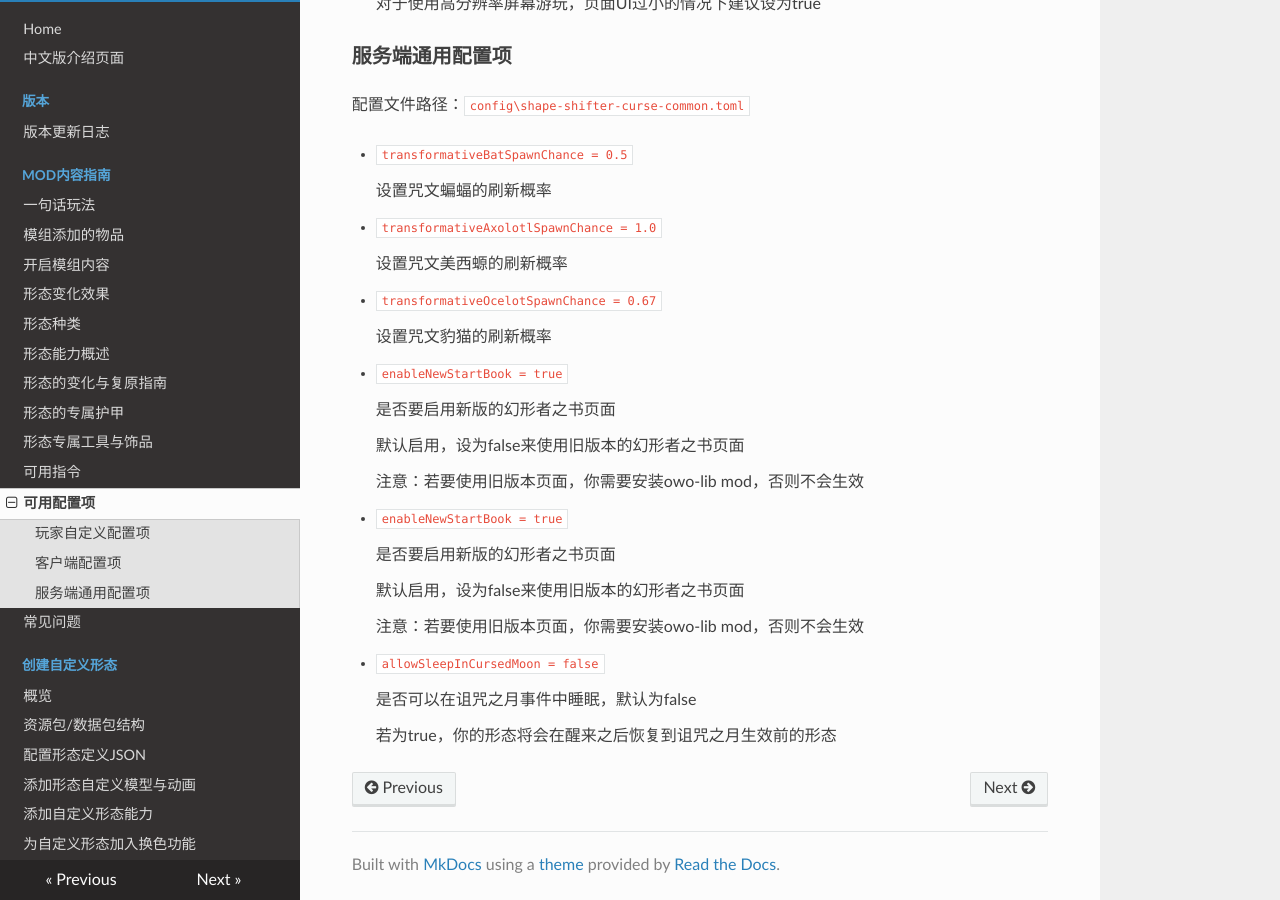
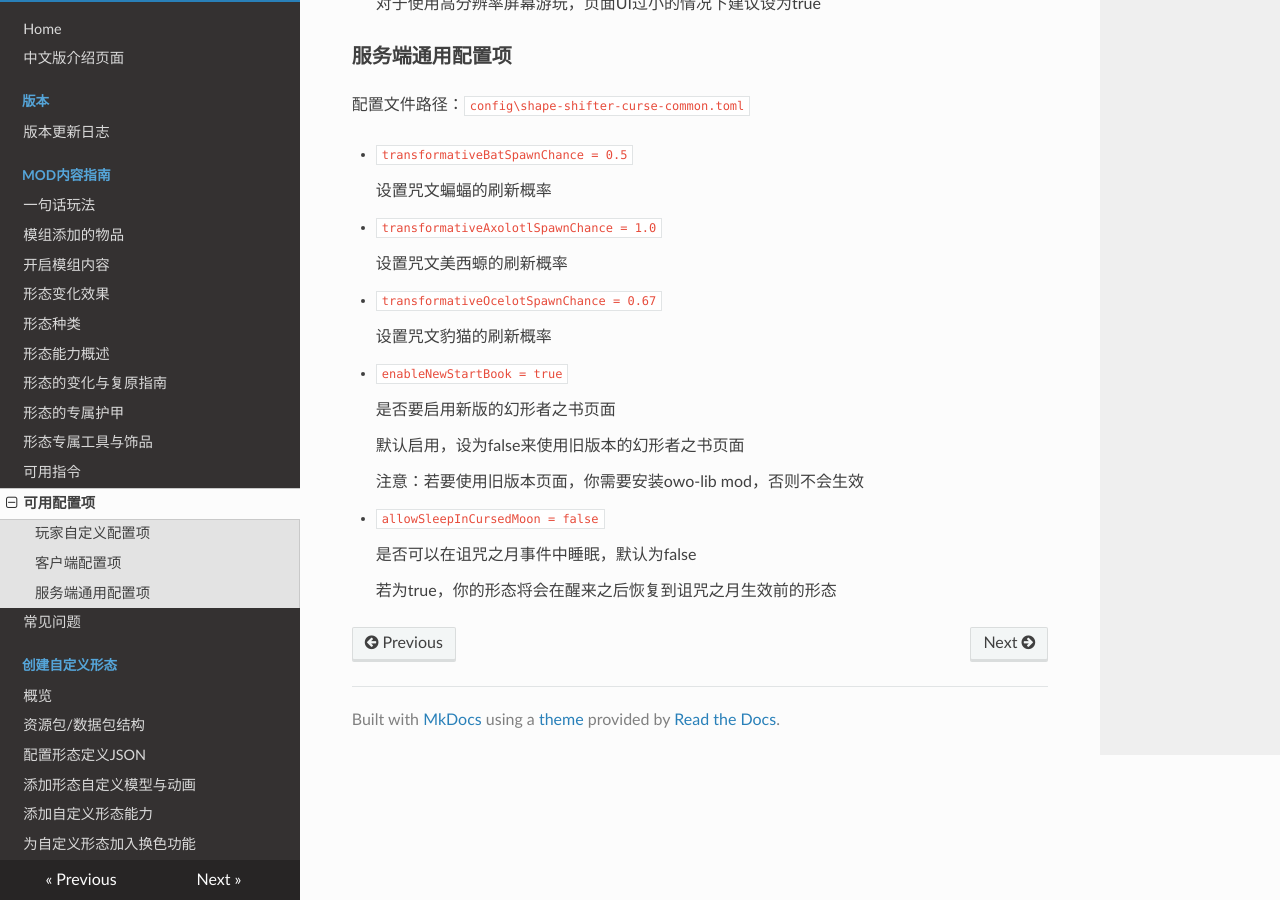
Before and after one commit to onixary/ssc_wiki, an MkDocs documentation site: the page built from docs/mod_content/mod_config.md, in a window 1280 px wide and 900 px high, scrolled down 2236 px. Built offline with MkDocs 1.6.1, drawn with Linux system fonts in a browser that asks for light colours; nearby versions of some CDN libraries.

Commit message:
Remove enableNewStartBook configuration option
Removed configuration options for the new start book feature.

```diff
--- a/docs/mod_content/mod_config.md
+++ b/docs/mod_content/mod_config.md
@@ -93,14 +93,6 @@
 
       注意：若要使用旧版本页面，你需要安装owo-lib mod，否则不会生效
 
-- `enableNewStartBook = true`
-
-      是否要启用新版的幻形者之书页面
-
-      默认启用，设为false来使用旧版本的幻形者之书页面
-
-      注意：若要使用旧版本页面，你需要安装owo-lib mod，否则不会生效
-
 - `allowSleepInCursedMoon = false`
 
       是否可以在诅咒之月事件中睡眠，默认为false
```
